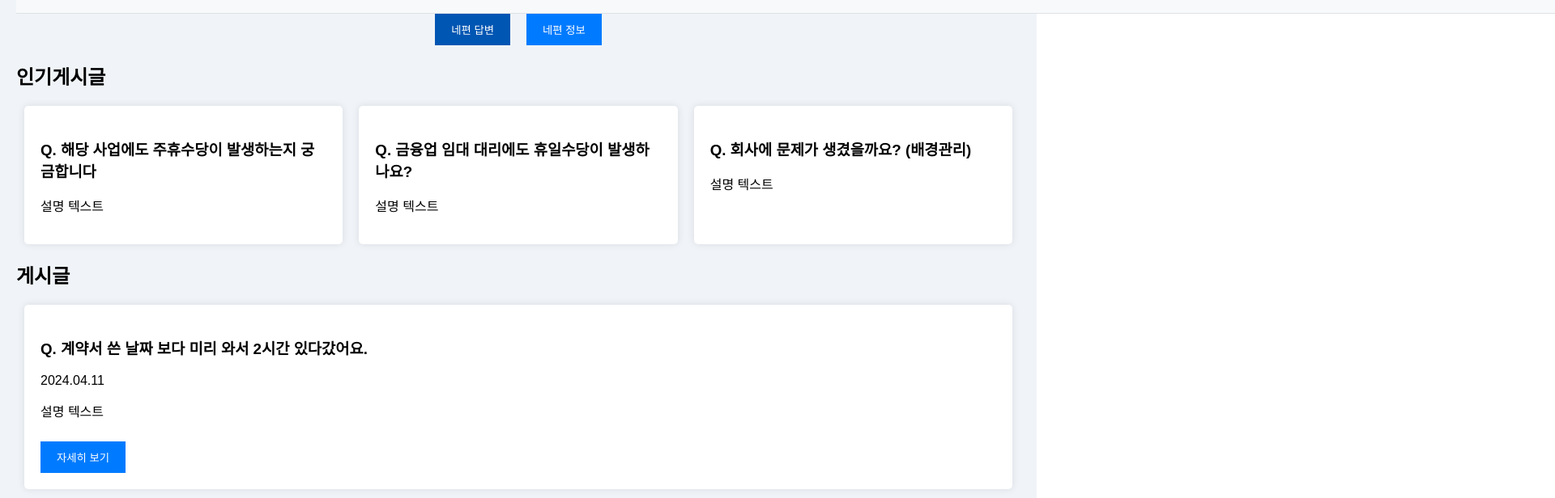
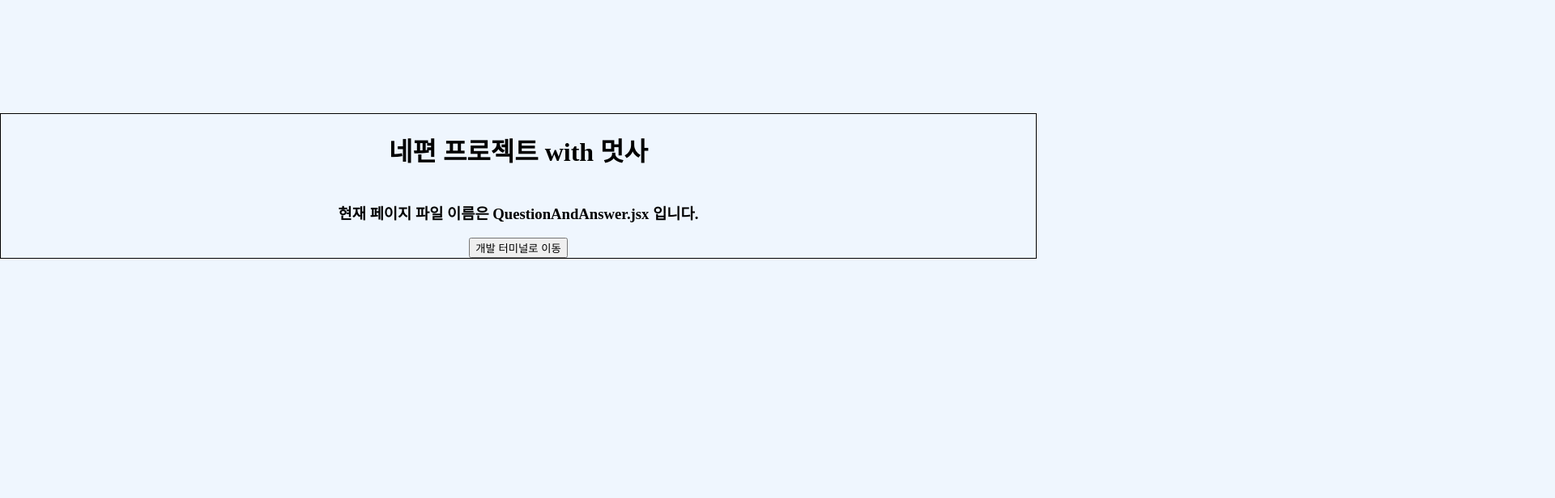
Before and after one commit to HSU-Likelion12-yourSide/YourSide-Front, a React (Create React App) app: page /QuestionAndAnswer in a window 1280 px wide. Shown: the part 180-796 px from the top of the page at 81% size, 1920 px wide, since content can reach past the window. Built offline with nearby package versions, Linux system fonts and the light colour scheme.

Commit message:
✨: scss 적용 확인 및 main으로 테스트

```diff
--- a/src/Page/Main/components/Main.jsx
+++ b/src/Page/Main/components/Main.jsx
@@ -1,9 +1,9 @@
 import React from 'react';
 import slidShow from '../image/slide-show.png';
-// import contractReviewIntro from '../image/contract-review-intro.png';
-// import workArrangementIntro from '../image/work-arrangement-intro.png';
-// import questionAndAnswerIntro from '../image/question-and-answer-intro.png';
-import '../css/Main.css';
+import contractReviewIntro from '../image/contract-review-intro.png';
+import workArrangementIntro from '../image/work-arrangement-intro.png';
+import questionAndAnswerIntro from '../image/question-and-answer-intro.png';
+import '../css/Main.scss';
 
 const Main = () => {
   return (
@@ -15,7 +15,7 @@ const Main = () => {
       </div>
       <div className="container">
         <div className="intro">
-          <h1>이렇게 이용해보세요</h1>
+          <div>이렇게</div> <div>이용해보세요</div>
         </div>
 
         <div className="contents">
@@ -28,13 +28,13 @@ const Main = () => {
               <div id="short-cut">바로가기</div>
             </div>
             <div id="image">
-              <img src="" alt="imageName" />
+              <img src={contractReviewIntro} alt="imageName" />
             </div>
           </div>
 
           <div className="work-arrangement-intro">
             <div id="image">
-              <img src="" alt="imageName" />
+              <img src={workArrangementIntro} alt="imageName" />
             </div>
             <div className="group">
               <div id="number">2</div>
@@ -59,7 +59,7 @@ const Main = () => {
               <div id="short-cut">바로가기</div>
             </div>
             <div id="image">
-              <img src="" alt="imageName" />
+              <img src={questionAndAnswerIntro} alt="imageName" />
             </div>
           </div>
         </div>
--- a/src/Page/Main/css/Main.css
+++ /dev/null
@@ -1,63 +0,0 @@
-.main{
-  border: 3px solid gray;
-  background-color: #EFF6FE;
-  display: flex;
-  box-sizing: border-box;
-  flex-direction: column;
-  justify-content: center;
-  align-items: center;
-  width: 100%;
-  min-height: 100vh;
-}
-
-.main > .slide-show{
-  border: 3px solid black;
-  display: flex;
-  box-sizing: border-box;
-  justify-content: center;
-  align-items: center;
-}
-
-.main > .slide-show > div{
-  background-color: gray;
-  color: #FFFF;
-  display: flex;
-  box-sizing: border-box;
-  justify-content: center;
-  align-items: center;
-  width: 50px;
-  height: 70px;
-}
-
-.main > .slide-show > #left{
-  margin-right: 50px;
-}
-
-.main > .slide-show > #right{
-  margin-left: 50px;
-}
-
-.main > .container{
-  border: 3px solid aqua;
-  margin-top: 50px;
-}
-
-.main > .container > .intro{
-  border: 3px solid tomato;
-}
-
-.main > .container> .contents{
-  border: 3px solid greenyellow;
-}
-
-.main > .container> .contents> .contract-review-intro{
-  border: 3px solid plum;
-}
-
-.main > .container> .contents> .work-arrangement-intro{
-  border: 3px solid purple;
-}
-
-.main > .container> .contents> .question-and-answer-intro{
-  border: 3px solid red;
-}
--- /dev/null
+++ b/src/Page/Main/css/Main.scss
@@ -0,0 +1,92 @@
+.main {
+  border: 3px solid gray;
+  background-color: #EFF6FE;
+  display: flex;
+  box-sizing: border-box;
+  flex-direction: column;
+  justify-content: center;
+  align-items: center;
+  width: 100%;
+  min-height: 100vh;
+  font-family: 'Pretendard';
+}
+
+#short-cut {
+  cursor: pointer;
+}
+
+// @extend로 나눌 수도 있음.
+#number {
+  background-color: #1BBFC1;
+  color: #F1F1F5;
+  display: flex;
+  justify-content: center;
+  align-items: center;
+  width: 50px;
+  height: 50px;
+  font-size: 30px;
+  font-weight: 600;
+  line-height: 34px;
+  margin-bottom: 20px;
+}
+
+.main {
+  .slide-show {
+    border: 3px solid black;
+    display: flex;
+    box-sizing: border-box;
+    justify-content: center;
+    align-items: center;
+
+    div {
+      background-color: gray;
+      color: #FFFF;
+      display: flex;
+      box-sizing: border-box;
+      justify-content: center;
+      align-items: center;
+      width: 50px;
+      height: 70px;
+    }
+
+    #left {
+      margin-right: 50px;
+    }
+
+    #right {
+      margin-left: 50px;
+    }
+  }
+
+  .container {
+    width: 1180px;
+    border: 3px solid aqua;
+    margin-top: 50px;
+
+    .intro {
+      border: 3px solid tomato;
+      display: flex;
+      flex-direction: column;
+      font-size: 72px;
+      font-weight: 600;
+      line-height: 90px;
+      margin-bottom: 40px;
+    }
+
+    .contents {
+      border: 3px solid greenyellow;
+
+      .contract-review-intro {
+        border: 3px solid plum;
+      }
+
+      .work-arrangement-intro {
+        border: 3px solid purple;
+      }
+
+      .question-and-answer-intro {
+        border: 3px solid red;
+      }
+    }
+  }
+}
--- a/src/Page/QuestionAndAnswer/components/QuestionAndAnswer.jsx
+++ b/src/Page/QuestionAndAnswer/components/QuestionAndAnswer.jsx
@@ -1,62 +1,23 @@
 import React from 'react';
-import '../css/QuestionAndAnswer.css';
-import Header from '../../Header/components/Header';
+import '../css/QuestionAndAnswer.scss';
+import { Link } from 'react-router-dom';
 
 const App = () => {
-  const popularPosts = [
-    {
-      id: 1,
-      question: '해당 사업에도 주휴수당이 발생하는지 궁금합니다',
-      answer: '설명 텍스트',
-    },
-    {
-      id: 2,
-      question: '금융업 임대 대리에도 휴일수당이 발생하나요?',
-      answer: '설명 텍스트',
-    },
-    {
-      id: 3,
-      question: '회사에 문제가 생겼을까요? (배경관리)',
-      answer: '설명 텍스트',
-    },
-  ];
-
-  const posts = [
-    {
-      id: 1,
-      question: '계약서 쓴 날짜 보다 미리 와서 2시간 있다갔어요.',
-      date: '2024.04.11',
-      answer: '설명 텍스트',
-    },
-  ];
-
   return (
-    <div className="app-container">
-      <Header />
-      <div className="nav-buttons">
-        <button className="nav-button active">네편 답변</button>
-        <button className="nav-button">네편 정보</button>
-      </div>
-      <section className="popular-posts">
-        <h2>인기게시글</h2>
-        <div className="post-cards">
-          {popularPosts.map(post => (
-            <div className="post-card" key={post.id}>
-              <h3>Q. {post.question}</h3>
-              <p>{post.answer}</p>
-            </div>
-          ))}
-        </div>
-      </section>
-      <section className="posts">
-        <h2>게시글</h2>
-        <div className="post-card" key={posts[0].id}>
-          <h3>Q. {posts[0].question}</h3>
-          <p>{posts[0].date}</p>
-          <p>{posts[0].answer}</p>
-          <button className="view-more-button">자세히 보기</button>
-        </div>
-      </section>
+    <div
+      style={{
+        display: 'flex',
+        flexDirection: 'column',
+        alignItems: 'center',
+        marginTop: '40vh',
+        border: '1px solid black',
+      }}
+    >
+      <h1>네편 프로젝트 with 멋사</h1>
+      <h3>현재 페이지 파일 이름은 QuestionAndAnswer.jsx 입니다.</h3>
+      <Link to="/DevTerminal">
+        <button>개발 터미널로 이동</button>
+      </Link>
     </div>
   );
 };
--- a/src/Page/QuestionAndAnswer/css/QuestionAndAnswer.css
+++ /dev/null
@@ -1,56 +0,0 @@
-/* App.css */
-.app-container {
-  font-family: Arial, sans-serif;
-  padding: 20px;
-  background-color: #f0f4f8;
-}
-
-.nav-buttons {
-  display: flex;
-  justify-content: center;
-  margin-bottom: 20px;
-}
-
-.nav-button {
-  background-color: #007bff;
-  color: white;
-  border: none;
-  padding: 10px 20px;
-  margin: 0 10px;
-  cursor: pointer;
-}
-
-.nav-button.active {
-  background-color: #0056b3;
-}
-
-.popular-posts, .posts {
-  margin: 20px 0;
-}
-
-.post-cards {
-  display: flex;
-  justify-content: space-between;
-}
-
-.post-card {
-  background-color: white;
-  padding: 20px;
-  border-radius: 5px;
-  box-shadow: 0 0 10px rgba(0,0,0,0.1);
-  flex: 1;
-  margin: 0 10px;
-}
-
-.view-more-button {
-  background-color: #007bff;
-  color: white;
-  border: none;
-  padding: 10px 20px;
-  cursor: pointer;
-  margin-top: 10px;
-}
-
-.view-more-button:hover {
-  background-color: #0056b3;
-}
--- /dev/null
+++ b/src/Page/QuestionAndAnswer/css/QuestionAndAnswer.scss
@@ -0,0 +1,56 @@
+/* App.css */
+.app-container {
+  font-family: Arial, sans-serif;
+  padding: 20px;
+  background-color: #f0f4f8;
+}
+
+.nav-buttons {
+  display: flex;
+  justify-content: center;
+  margin-bottom: 20px;
+}
+
+.nav-button {
+  background-color: #007bff;
+  color: white;
+  border: none;
+  padding: 10px 20px;
+  margin: 0 10px;
+  cursor: pointer;
+}
+
+.nav-button.active {
+  background-color: #0056b3;
+}
+
+.popular-posts, .posts {
+  margin: 20px 0;
+}
+
+.post-cards {
+  display: flex;
+  justify-content: space-between;
+}
+
+.post-card {
+  background-color: white;
+  padding: 20px;
+  border-radius: 5px;
+  box-shadow: 0 0 10px rgba(0,0,0,0.1);
+  flex: 1;
+  margin: 0 10px;
+}
+
+.view-more-button {
+  background-color: #007bff;
+  color: white;
+  border: none;
+  padding: 10px 20px;
+  cursor: pointer;
+  margin-top: 10px;
+}
+
+.view-more-button:hover {
+  background-color: #0056b3;
+}
--- a/src/styled.css
+++ b/src/styled.css
@@ -1,3 +1,4 @@
-body{
+body {
+  background-color: #EFF6FE;
   margin: 0;
 }
```
